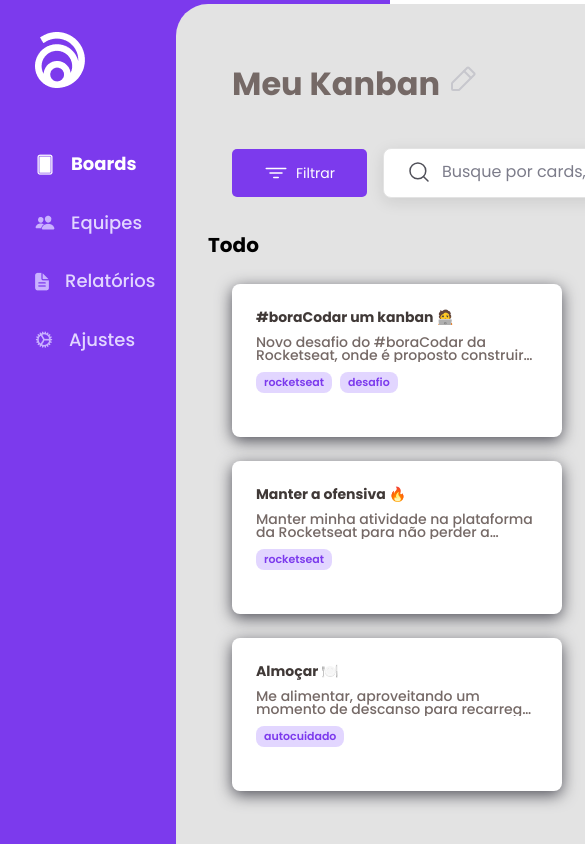
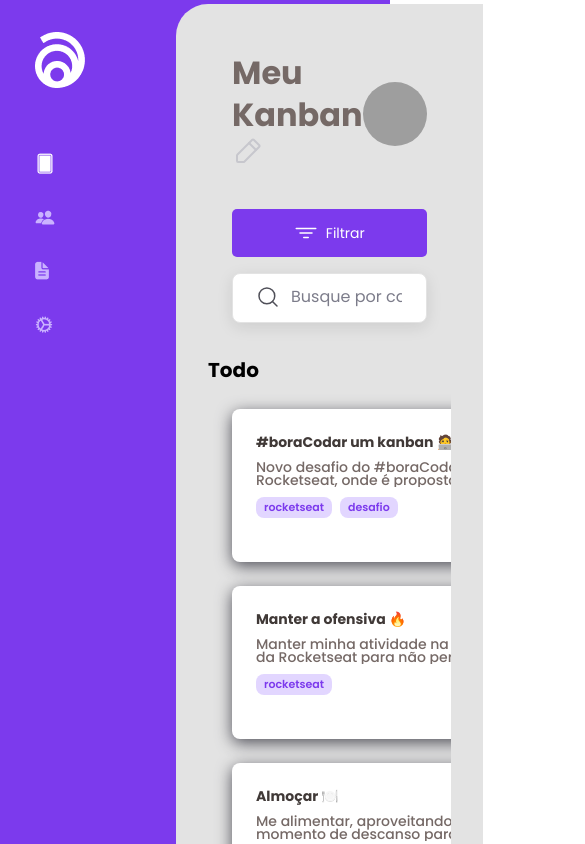
Before and after one commit to claytonfortunato/Kanban-12, a React (Vite) app: page / in a window 390 px wide. Shown: the top 844 px of the page, 585 px wide, since content can reach past the window. Built offline with nearby package versions, Linux system fonts and the light colour scheme; grey boxes are pictures that could not be loaded.

Commit message:
feat: component kanban responsive

```diff
--- a/src/components/BoardContainer/styles.ts
+++ b/src/components/BoardContainer/styles.ts
@@ -1,8 +1,29 @@
 import styled from "styled-components";
 
 export const Container = styled.div`
+  height: 100%;
+  overflow: auto;
+
   display: grid;
-  gap: 4.8rem;
+  gap: 2.4rem;
   grid-template-columns: 1fr 1fr 1fr;
   grid-template-rows: 1fr;
+
+  position: relative;
+  overflow-y: auto;
+
+  ::-webkit-scrollbar {
+    height: 6px;
+  }
+
+  &:hover {
+    ::-webkit-scrollbar-thumb {
+      background-color: ${(props) => props.theme.colors.gray03};
+      border-radius: 999px;
+    }
+  }
+
+  @media (min-width: 1024px) {
+    gap: 4.8rem;
+  }
 `;
--- a/src/components/Cards/index.tsx
+++ b/src/components/Cards/index.tsx
@@ -16,7 +16,7 @@ export function Cards({ cards, boxId, title }: CardsProps) {
       <h2>{title}</h2>
       <Droppable droppableId={boxId}>
         {(provided) => (
-          <C.Container ref={provided.innerRef} {...provided.droppableProps}>
+          <div ref={provided.innerRef} {...provided.droppableProps}>
             {cards.map((card, index) => (
               <Card
                 key={card.id}
@@ -28,7 +28,7 @@ export function Cards({ cards, boxId, title }: CardsProps) {
               />
             ))}
             {provided.placeholder}
-          </C.Container>
+          </div>
         )}
       </Droppable>
     </C.CardsWrapper>
--- a/src/components/Cards/styles.ts
+++ b/src/components/Cards/styles.ts
@@ -5,11 +5,17 @@ export const CardsWrapper = styled.div`
     font-size: 2rem;
     text-transform: capitalize;
   }
+
+  ::-webkit-scrollbar {
+    width: 2px;
+  }
+
+  > div {
+    display: flex;
+    flex-direction: column;
+    gap: 2.4rem;
+    padding: 2.4rem;
+  }
 `;
 
-export const Container = styled.div`
-  display: flex;
-  flex-direction: column;
-  gap: 2.4rem;
-  padding: 2.4rem;
-`;
+export const Container = styled.div``;
--- a/src/components/Search/styles.ts
+++ b/src/components/Search/styles.ts
@@ -28,6 +28,16 @@ export const FormContainer = styled.form`
 
   svg {
     font-size: 2.4rem;
+  }
+
+  @media (max-width: 672px) {
+    display: flex;
+    flex-direction: column;
+    align-items: stretch;
+
+    button {
+      justify-content: center;
+    }
   }
 `;
 
--- a/src/components/Sidebar/index.tsx
+++ b/src/components/Sidebar/index.tsx
@@ -14,22 +14,22 @@ export const Sidebar = () => {
       <C.SidebarContainer>
         <a href="#" className="menu-item active">
           <img src={portrait} alt="" />
-          Boards
+          <span>Boards</span>
         </a>
 
         <a href="#" className="menu-item">
           <img src={equips} alt="" />
-          Equipes
+          <span>Equipes</span>
         </a>
 
         <a href="#" className="menu-item">
           <img src={relato} alt="" />
-          Relatórios
+          <span>Relatórios</span>
         </a>
 
         <a href="#" className="menu-item">
           <img src={ajustes} alt="" />
-          Ajustes
+          <span>Ajustes</span>
         </a>
       </C.SidebarContainer>
     </C.Container>
--- a/src/components/Sidebar/styles.ts
+++ b/src/components/Sidebar/styles.ts
@@ -31,5 +31,11 @@ export const SidebarContainer = styled.nav`
       color: ${(props) => props.theme.colors.white};
       font-weight: 700;
     }
+
+    @media (max-width: 672px) {
+      span {
+        display: none;
+      }
+    }
   }
 `;
--- a/src/pages/Home/index.tsx
+++ b/src/pages/Home/index.tsx
@@ -5,7 +5,7 @@ import * as C from "./styles";
 import { Search } from "../../components/Search";
 import { BoardContainer } from "../../components/BoardContainer";
 
-export const Home = () => {
+export function Home() {
   return (
     <C.Container>
       <Sidebar />
@@ -16,4 +16,4 @@ export const Home = () => {
       </C.ContainerKanban>
     </C.Container>
   );
-};
+}
--- a/src/styles/global.ts
+++ b/src/styles/global.ts
@@ -15,5 +15,6 @@ export const GlobalStyle = createGlobalStyle`
     #root {
         display: flex;
         background-color: ${(props) => props.theme.colors.purple01};
+
     }
 `;
```
